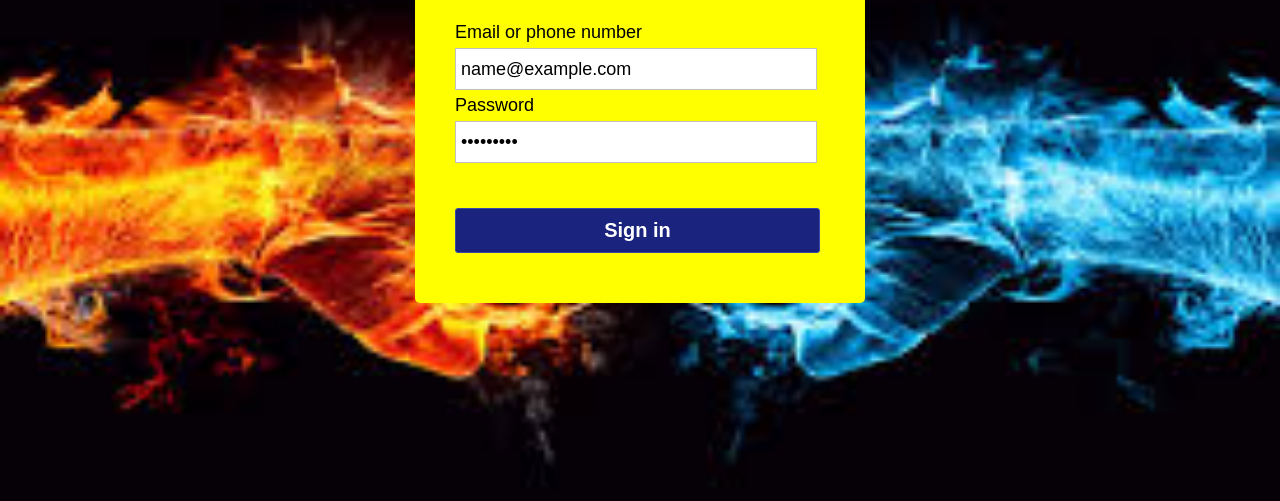
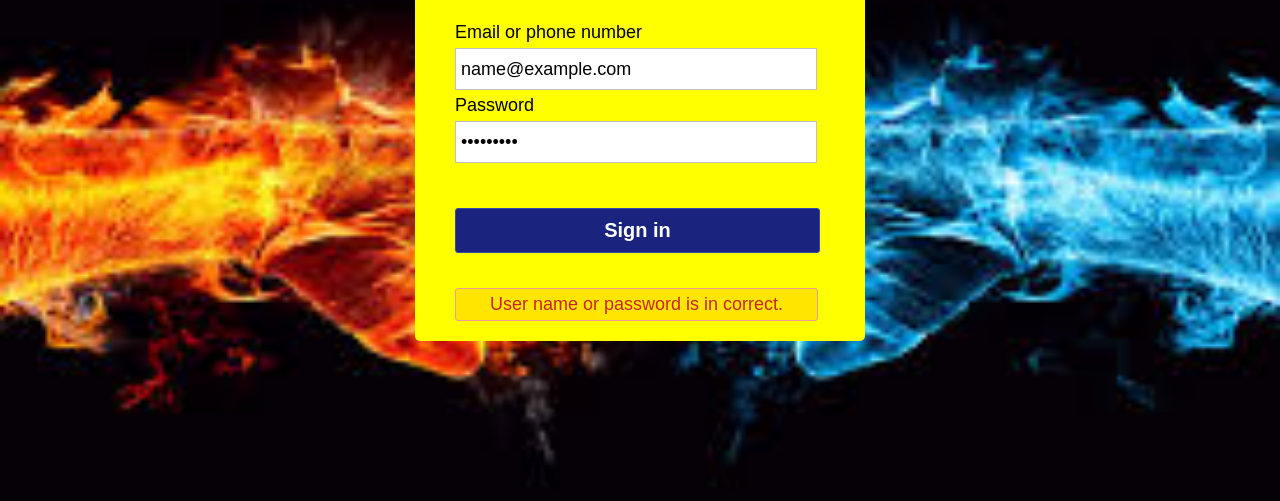
Before and after one commit to zaidsalman497/Zaid-website, a plain HTML site: page loginJS/login.html in a window 1280 px wide. Both pictures are taken after typing "name@example.com", "Sample123" into the empty fields and a click on the button "Sign in". Shown: the part 183-684 px from the top of the page. Drawn offline with Linux system fonts and the light colour scheme.

Commit message:
added login credentials for zaid

```diff
--- a/loginJS/login.html
+++ b/loginJS/login.html
@@ -8,7 +8,7 @@
 <body>
 <div class="container">
      <h1 class="label">Zaid Login</h1>
-     <form class="login_form" action= "file:///C:/zaid/github/Zaid-website/index.html" method="post" name="form" onsubmit="return validated()">
+     <form class="login_form" action= "file:///C:/salman/code/zaid/Zaid-website/index.html" method="post" name="form" onsubmit="return validated()">
          <div class="font">Email or phone number</div>
          <input autocomplete="off" type="text" name="email">
          <div id="email_error">Email or Phone number is required</div>
@@ -16,6 +16,7 @@
          <input type="password" name="password">
          <div id="password_error">Password is required</div>
          <button type="submit">Sign in</button>
+         <div id="invalid_login">User name or password is in correct.</div>
      </form>
 </div>
 <script src="valid.js"></script>
--- a/loginJS/style.css
+++ b/loginJS/style.css
@@ -61,6 +61,7 @@
   .login_form button:hover{
     background: #151c6a;
   }
+  .login_form #invalid_login,
   .login_form #email_error,
   .login_form #password_error{
     margin-top: 5px;
@@ -70,7 +71,7 @@
     background: rgba(255,0,0,0.1);
     text-align: center;
     padding: 5px 8px;
-    border-radius: 3px
+    border-radius: 3px;
     border: 1px solid #EF9A9A;
     display: none;
   }
--- a/loginJS/valid.js
+++ b/loginJS/valid.js
@@ -3,12 +3,13 @@ var password = document.forms['form']['password']
 
 var email_error = document.getElementById('email_error');
 var pass_error = document.getElementById('pass_error');
+var invalid_user =  document.getElementById('invalid_login');
 
 email.addEventListener('textInput',email_Verify);
 password.addEventListener('textInput',password_Verify);
 
 function validated(){
-    if (email.value.length < 9) {
+    if (email.value.indexOf('@') == -1) {
         email.style.border = "1px solid red";
         email_error.style.display = "block";
         email.focus();
@@ -21,6 +22,11 @@ function validated(){
         return false;
     }
 
+    if (email.value != 'zaidsalman497@gmail.com' && password.value != 'spic@pop123') {
+        invalid_user.style.display = "block";
+        email.focus();
+        return false;
+    }
 
 
 }
```
